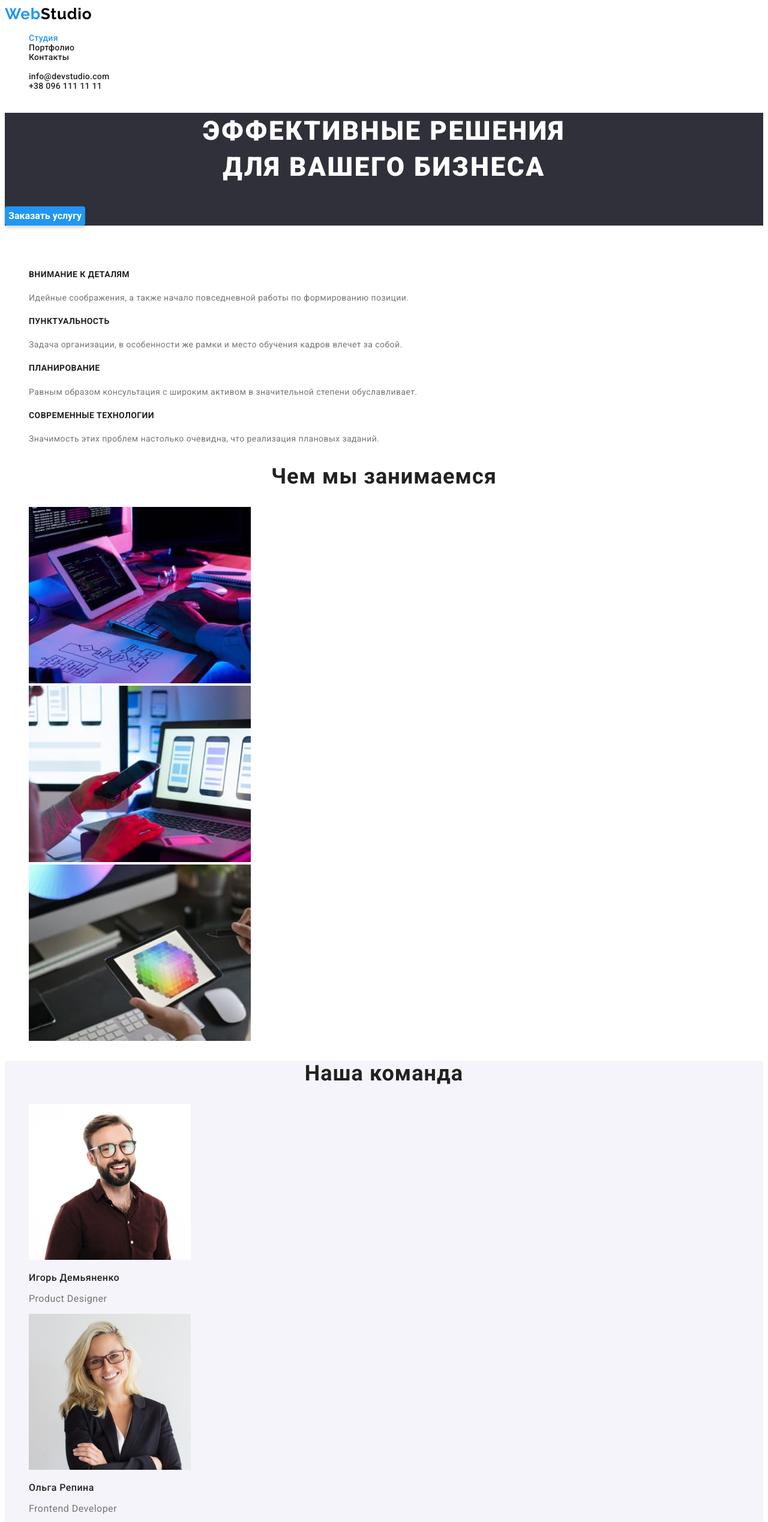
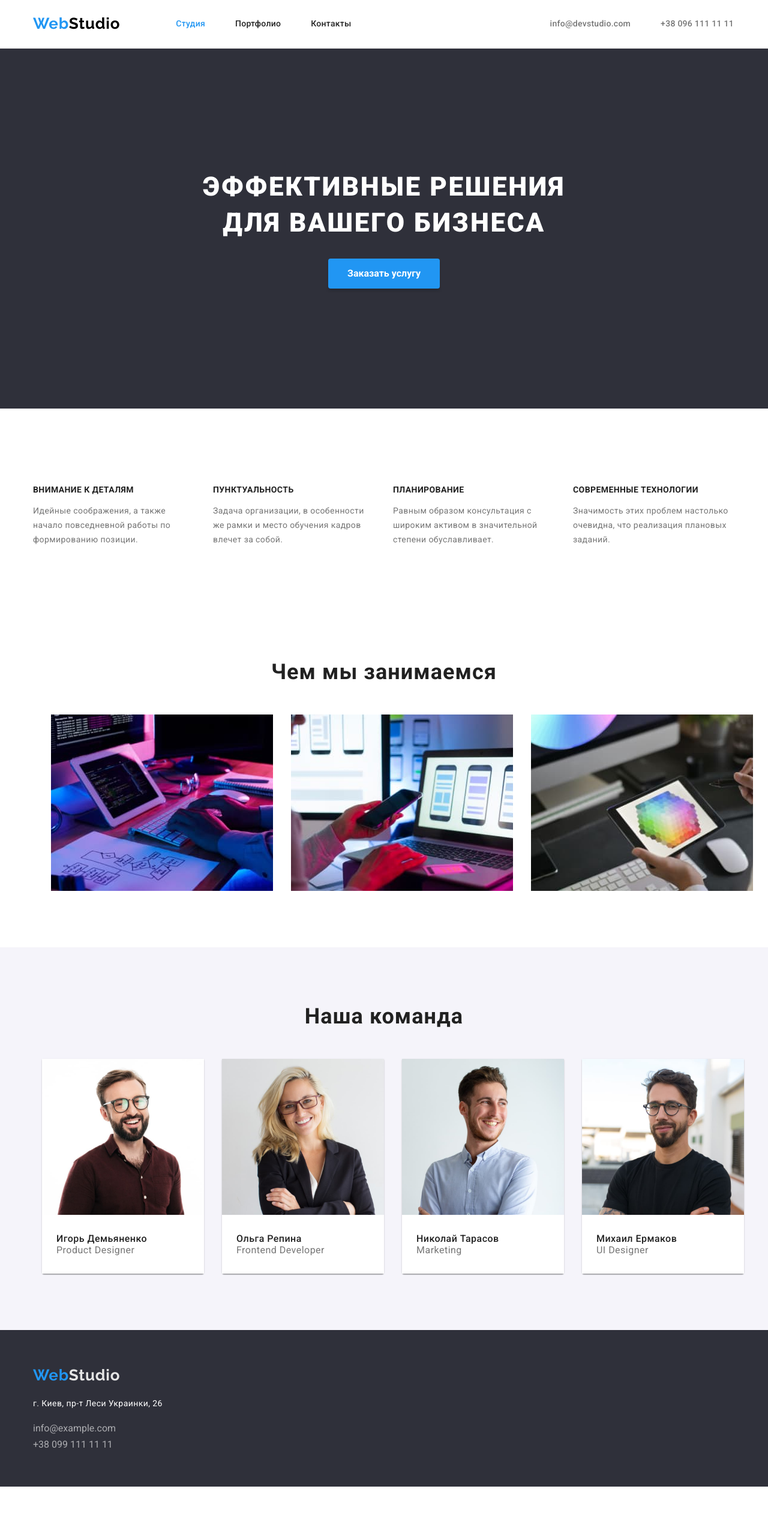
Before and after one commit to valentynadymova/goit-markup-hw-08, a plain HTML site: page index.html in a window 1280 px wide. Shown: the top 2537 px of the page at 60% size. After the commit the page ends 2478 px from the top, so only its background shows below. Drawn offline with Linux system fonts and the light colour scheme.

Commit message:
adding box model and flexbox

```diff
--- a/css/styles.css
+++ b/css/styles.css
@@ -18,14 +18,40 @@ body{
     font-style: normal;
     font-weight: normal;
 }
+.container {
+    width: 1200px;
+    padding: 0 15px;
+    margin: 0 auto;
+  }
 
-ul{
-    list-style: none;
+  .section{
+      padding-bottom: 94px;
+      padding-top:94px;
+  }
+
+    h1,
+    h2,
+    h3,
+    h4,
+    h5,
+    h6,
+    p,
+    button,
+    ul,
+    ol,
+    li {
+  margin-top: 0;
+  margin-bottom: 0;
 }
-a {
-    text-decoration: none;
-    color: inherit;
-}
+ul {
+    padding-left: 0;
+  }
+
+  img,
+  a {
+    display: block;
+  }
+
 
 .advantages h2{
     visibility: hidden;
@@ -37,6 +63,7 @@ a {
     font-size: 26px;
     line-height: 1.192;
     letter-spacing: 0.03em;
+    margin-right: 93px;
 }
 
 .logo .web-logo {
@@ -51,7 +78,8 @@ a {
     line-height: 1.192;
     letter-spacing: 0.03em;
 }
-.link{
+.link-header,
+.header-contacts{
     font-weight: 500;
     font-size: 14px;
     line-height: 1.143;
@@ -59,8 +87,10 @@ a {
     color: var(--main-black-color);
 }
 
-.link:hover,
-.link:focus {
+.link-header:hover,
+.link-header:focus,
+.header-contacts:hover,
+.header-contscts:focus {
     color:var(--accent-blue-color)
 }
 
@@ -72,6 +102,10 @@ a {
     letter-spacing: 0.06em;
     text-transform: uppercase;
     color: var(--main-white-color);
+    max-width: 696px;
+    margin-bottom: 30px;
+    margin-left: auto;
+    margin-right: auto;
 }
 .button {
     background: #2196F3;
@@ -84,10 +118,30 @@ a {
     line-height: 1.875;
     cursor: pointer;
     border: none;
+    border-radius: 4px;
+    padding: 10px 32px;
+    text-align: center;
 }
+
 .button:hover,
 .button:focus{
     background-color:#188CE8;
+}
+
+.advantages{
+    padding-top: 94px;
+    padding-bottom: 94px;
+}
+.advantages-list{
+    display:flex;
+    margin-left: -30px;
+    margin-top: -30px;
+}
+
+.advanategs-list-item{
+    flex-basis: calc((100% - 120px) / 4);
+    margin-left: 30px;
+    margin-top: 30px;
 }
 .advantages-title {
     font-style: normal;
@@ -97,6 +151,8 @@ a {
     letter-spacing: 0.03em;
     text-transform: uppercase;
     color: var(--main-black-color);
+    margin-bottom: 10px;
+    flex-wrap: wrap;
 }
 .advantages-description {
     font-size: 14px;
@@ -112,6 +168,7 @@ a {
     text-align: center;
     letter-spacing: 0.03em;
     color:var(--main-black-color);
+    margin-bottom: 50px;
 }
 
 .developer-title{
@@ -131,6 +188,8 @@ a {
 
 .footer{
     background-color: var(--grey-bg);
+    padding-top: 60px;
+    padding-bottom: 60px;
 }
 
 
@@ -158,10 +217,15 @@ a {
 .footer-contacts:focus{
     color:var(--accent-blue-color)
 }
+.footer-contacts:not(:last-child){
+    margin-bottom: 9px;
+    margin-top: 20px;
+}
 
 .button-filter{
     background: var(--light-grey-bg);
     border-radius: 4px;
+    text-align: center;
     font-family: inherit;
     font-weight: bold;
     font-size: 16px;
@@ -170,6 +234,9 @@ a {
     color: var(--main-black-color);
     cursor: pointer;
     border: none;
+    border-radius: 4px;
+    padding-bottom: 6px;
+    padding: 6px 22px;
 }
  .button-filter:hover,
  .button-filter:focus{
@@ -178,6 +245,19 @@ a {
      box-shadow: 0px 3px 1px rgba(0, 0, 0, 0.1), 0px 1px 2px rgba(0, 0, 0, 0.08), 0px 2px 2px rgba(0, 0, 0, 0.12);
  }
 
+ .button-filter-item{
+     /*display:inline-block;*/
+     margin-left:8px;
+    }
+.button-filter-list{
+    display: flex;
+    justify-content: center;
+    margin-bottom: 50px;
+ }
+.button-filter-section{
+    padding-bottom: 94px;
+    padding-top:94px;
+}
  .current-page{
         font-weight: 500;
         font-size: 14px;
@@ -207,6 +287,9 @@ a {
 
 .main-banner{
     background-color: var(--grey-bg);
+    text-align: center;
+    padding-top:200px;
+    padding-bottom: 200px;
 }
 
 .advantages{
@@ -216,3 +299,94 @@ a {
 .our-team{
     background-color: var(--light-grey-bg);
 }
+
+.header{
+    padding-top: 24px;
+    padding-bottom: 25px;
+    border-bottom: 1px solid #ECECEC;
+}
+
+.header-container{
+    display: flex;
+    align-items: center;
+}
+.header-nav{
+    display:flex;
+}
+.header-list{
+    display:flex;
+    margin-right: 331px;
+    align-items: center;
+}
+
+.link-header:not(:last-child),
+.header-contacts:not(:last-child) {
+    margin-right: 50px;
+}
+.header-contacts-list{
+    display:flex;
+    align-items: center;
+}
+
+.header-contacts{
+    color: var(--grey);
+}
+
+.services {
+padding-bottom: 94px;
+padding-top: 94px;
+}
+
+.services-list{
+    display: flex;
+    flex-wrap: nowrap;
+}
+
+.services-item{
+    margin-left: 30px;
+}
+
+.our-team{
+    background-color: var(--light-grey-bg);
+    padding-top: 94px;
+    padding-bottom: 94px;
+}
+.our-team-list{
+    display: flex;
+    justify-content: center;
+
+}
+.our-team-item{
+    display: block;
+    margin-left: 30px;
+    border-radius: 0px 0px 4px 4px;
+    box-shadow: 0px 1px 3px rgba(0, 0, 0, 0.12), 0px 1px 1px rgba(0, 0, 0, 0.14),
+    0px 2px 1px rgba(0, 0, 0, 0.2);
+}
+.team-card{
+    background-color: var(--main-white-color);
+    padding: 30px 24px;
+}
+.footer-address{
+    margin-top: 20px;
+}
+
+.project-set{
+    display: flex;
+    flex-wrap:wrap;
+    justify-content: center;
+    margin-top: -30px;
+    margin-left: -30px;
+}
+.project-item{
+    margin-left: 30px;
+    margin-top: 30px;
+    flex-basis: calc((100%-270px)/9);
+}
+
+.project-card{
+    background: #FFFFFF;
+    border: 1px solid #EEEEEE;
+    box-sizing: border-box;
+    padding:20px 24px;
+}
--- a/index.html
+++ b/index.html
@@ -6,26 +6,27 @@
         <meta http-equiv="X-UA-Compatible" content="IE=edge">
         <meta name="viewport" content="width=device-width, initial-scale=1.0">
         <title>Document</title>
+        <link rel="stylesheet" href="./css/normalize.css">
         <link rel="preconnect" href="https://fonts.gstatic.com">
         <link href="https://fonts.googleapis.com/css2?family=Raleway:wght@700&family=Roboto:wght@400;500;700;900&display=swap" rel="stylesheet">
         <link rel="stylesheet" href="./css/styles.css">
     </head>
     <body>
     <!--Шапка сайта-->
-    <header>
-    <div class="header-container">
-    <nav>
+    <header class="header">
+    <div class="container header-container">
+    <nav class="header-nav">
         <a class="logo" href="/"><span class="web-logo">Web</span>Studio</a>
 
-        <ul>
-        <li class="link"><a class="current-page" href="">Студия</a></li>
-        <li class="link"><a href="./portfolio.html">Портфолио</a></li>
-        <li class="link"><a href="">Контакты</a></li>
+        <ul class="header-list">
+        <li class="link-header"><a class="current-page" href="">Студия</a></li>
+        <li class="link-header"><a href="./portfolio.html">Портфолио</a></li>
+        <li class="link-header"><a href="">Контакты</a></li>
         </ul>
     </nav>
-    <ul>
-        <li class="link"><a href="mailto:info@devstudio.com">info@devstudio.com</a></li>
-        <li class="link"><a href="tel:+380961111111">+38 096 111 11 11</a></li>
+    <ul class="header-contacts-list">
+        <li class="header-contacts"><a href="mailto:info@devstudio.com">info@devstudio.com</a></li>
+        <li class="header-contacts"><a href="tel:+380961111111">+38 096 111 11 11</a></li>
      </ul>
     </div>
     </header>
@@ -33,88 +34,103 @@
 <main>
     <!--Главный герой-->
     <section class="main-banner">
+        <div class="container">
         <h1 class="title-h1">Эффективные решения <br> для вашего бизнеса</h1>
         <button class="button" type="button">Заказать услугу</button>
+        </div>
     </section>
 
     <!--Преимущества-->
-    <section class="advantages">
+    <section class="section advantages">
+    <div class="container">
         <h2>Преимущества</h2>
-    <ul>
-        <li>
+    <ul class="advantages-list">
+        <li class="advanategs-list-item">
             <h3 class="advantages-title">Внимание к деталям</h3>
             <p class="advantages-description">Идейные соображения, а также начало повседневной работы по формированию позиции.</p>
         </li>
 
-        <li>
+        <li class="advanategs-list-item">
             <h3 class="advantages-title">Пунктуальность</h3>
             <p  class="advantages-description">Задача организации, в особенности же рамки и место обучения кадров влечет за собой.</p>
         </li>
 
-        <li>
+        <li class="advanategs-list-item">
             <h3 class="advantages-title">Планирование</h3>
             <p class="advantages-description">Равным образом консультация с широким активом в значительной степени обуславливает.</p>
         </li>
 
-        <li>
+        <li class="advanategs-list-item">
             <h3 class="advantages-title">Современные технологии</h3>
             <p class="advantages-description">Значимость этих проблем настолько очевидна, что реализация плановых заданий.</p>
         </li>
     </ul>
+    </div>
     </section>
 
     <!--Чем мы занимаемся-->
-    <section>
+    <section class="section container services">
         <h2 class="h2-title">Чем мы занимаемся</h2>
-        <ul>
-            <li>
+        <ul class="services-list">
+            <li class="services-item">
                 <img src="./images/box1.jpg" alt="Разработка" width="370">
             </li>
-            <li>
+            <li class="services-item">
                 <img src="./images/img.jpg" alt="Приложения" width="370">
             </li>
-            <li>
+            <li class="services-item">
                 <img src="./images/img(1).jpg" alt="Дизайн" width="370">
             </li>
         </ul>
     </section>
 
     <!--Наша команда-->
-    <div class="our-team">
-    <section>
+    <section class="our-team">
+    <div class="container">
         <h2 class="h2-title">Наша команда</h2>
-        <ul>
-            <li>
+        <ul class="our-team-list">
+            <li class="our-team-item">
                 <img src="./images/img(4)(1).jpg" alt="Product designer" width="270">
+                <div class="team-card">
                 <h3 class="developer-title">Игорь Демьяненко</h3>
                 <p class="developer-description">Product Designer</p>
+            </div>
             </li>
-            <li>
+            <li class="our-team-item">
                 <img src="./images/img(1)(1).jpg" alt="Frontend developer" width="270">
+                <div class="team-card">
                 <h3 class="developer-title">Ольга Репина</h3>
                 <p class="developer-description">Frontend Developer</p>
+                </div>
             </li>
-            <li>
+            <li class="our-team-item">
                 <img src="./images/img(2)(1).jpg" alt="Marketing" width="270">
+                <div class="team-card">
                 <h3 class="developer-title">Николай Тарасов</h3>
                 <p class="developer-description">Marketing</p>
+            </div>
             </li>
-            <li>
+            <li class="our-team-item">
                 <img src="./images/img(3)(1).jpg" alt="Ul designer" width="270">
+                <div class="team-card">
                 <h3 class="developer-title">Михаил Ермаков</h3>
                 <p class="developer-description">UI Designer</p>
+            </div>
             </li>
         </ul>
+    </div>
     </section>
-    </div>
+
     </main>
     <!--Футер-->
     <footer class="footer">
+    <div class="container">
     <a class="logo" href="./index.html"><span class="web-logo">Web</span><span class="studio-logo">Studio</span></a>
-    <address>
+    <address class="footer-address">
         <p class="address-kiev">г. Киев, пр-т Леси Украинки, 26</p>
         <a href="mailto:info@example.com" class="footer-contacts">info@example.com <br></a>
         <a href="tel:+380991111111" class="footer-contacts">+38 099 111 11 11</a>
     </address>
+    </div>
     </footer>
 </body>
```
Also changed, not shown: portfolio.html (+52 -29 lines), css/normalize.css (added).
